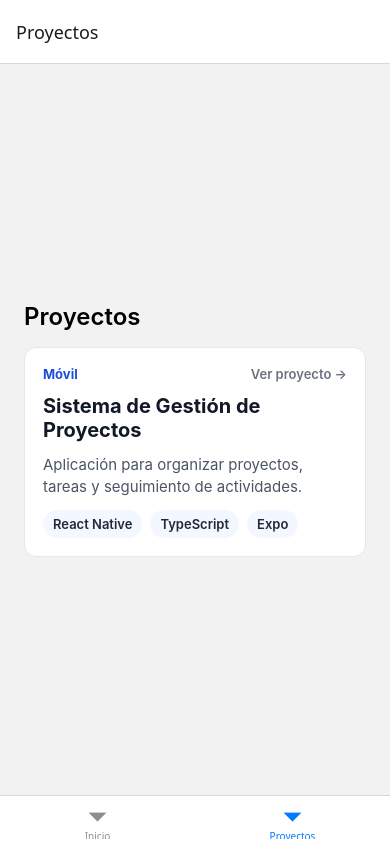
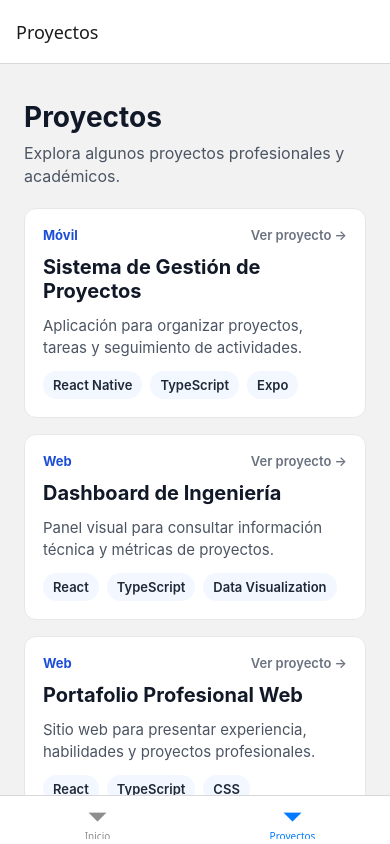
Before and after one commit to omarin0508/AppMovilesProy1OscarMarin, a React Native app: screen /ProjectsTab in a window 390 px wide. Built offline with nearby package versions, Linux system fonts and the light colour scheme.

Commit message:
feat: render projects with FlatList

```diff
--- a/src/screens/ProjectsScreen.tsx
+++ b/src/screens/ProjectsScreen.tsx
@@ -1,8 +1,9 @@
 import type { NativeStackScreenProps } from '@react-navigation/native-stack';
-import { StyleSheet, Text, View } from 'react-native';
+import { FlatList, StyleSheet, Text, View } from 'react-native';
 
 import { ProjectCard } from '../components/ProjectCard';
 import { projects } from '../data/projects';
+import type { Project } from '../types/project';
 import type { ProjectStackParamList } from '../types/navigation';
 
 type ProjectsScreenProps = NativeStackScreenProps<
@@ -11,28 +12,64 @@ type ProjectsScreenProps = NativeStackScreenProps<
 >;
 
 export function ProjectsScreen({ navigation }: ProjectsScreenProps) {
-  const previewProject = projects[0];
+  const renderProject = ({ item }: { item: Project }) => (
+    <ProjectCard
+      project={item}
+      onPress={() =>
+        navigation.navigate('ProjectDetail', { projectId: item.id })
+      }
+    />
+  );
 
   return (
-    <View style={styles.container}>
-      <Text style={styles.title}>Proyectos</Text>
-      <ProjectCard
-        project={previewProject}
-        onPress={() => navigation.navigate('ProjectDetail')}
-      />
-    </View>
+    <FlatList
+      data={projects}
+      renderItem={renderProject}
+      keyExtractor={(item) => item.id}
+      contentContainerStyle={styles.content}
+      ItemSeparatorComponent={() => <View style={styles.separator} />}
+      ListHeaderComponent={
+        <View style={styles.header}>
+          <Text style={styles.title}>Proyectos</Text>
+          <Text style={styles.subtitle}>
+            Explora algunos proyectos profesionales y académicos.
+          </Text>
+        </View>
+      }
+      ListEmptyComponent={
+        <Text style={styles.emptyText}>No hay proyectos disponibles.</Text>
+      }
+      showsVerticalScrollIndicator={false}
+    />
   );
 }
 
 const styles = StyleSheet.create({
-  container: {
-    flex: 1,
-    justifyContent: 'center',
-    gap: 16,
-    padding: 24,
+  content: {
+    paddingHorizontal: 24,
+    paddingTop: 36,
+    paddingBottom: 96,
+  },
+  header: {
+    gap: 8,
+    marginBottom: 20,
+  },
+  separator: {
+    height: 16,
   },
   title: {
-    fontSize: 24,
-    fontWeight: '600',
+    color: '#111827',
+    fontSize: 28,
+    fontWeight: '700',
+  },
+  subtitle: {
+    color: '#4B5563',
+    fontSize: 16,
+    lineHeight: 23,
+  },
+  emptyText: {
+    color: '#6B7280',
+    fontSize: 16,
+    lineHeight: 24,
   },
 });
--- a/src/types/navigation.ts
+++ b/src/types/navigation.ts
@@ -2,7 +2,9 @@ import type { NavigatorScreenParams } from '@react-navigation/native';
 
 export type ProjectStackParamList = {
   ProjectsList: undefined;
-  ProjectDetail: undefined;
+  ProjectDetail: {
+    projectId: string;
+  };
 };
 
 export type RootTabParamList = {
```
